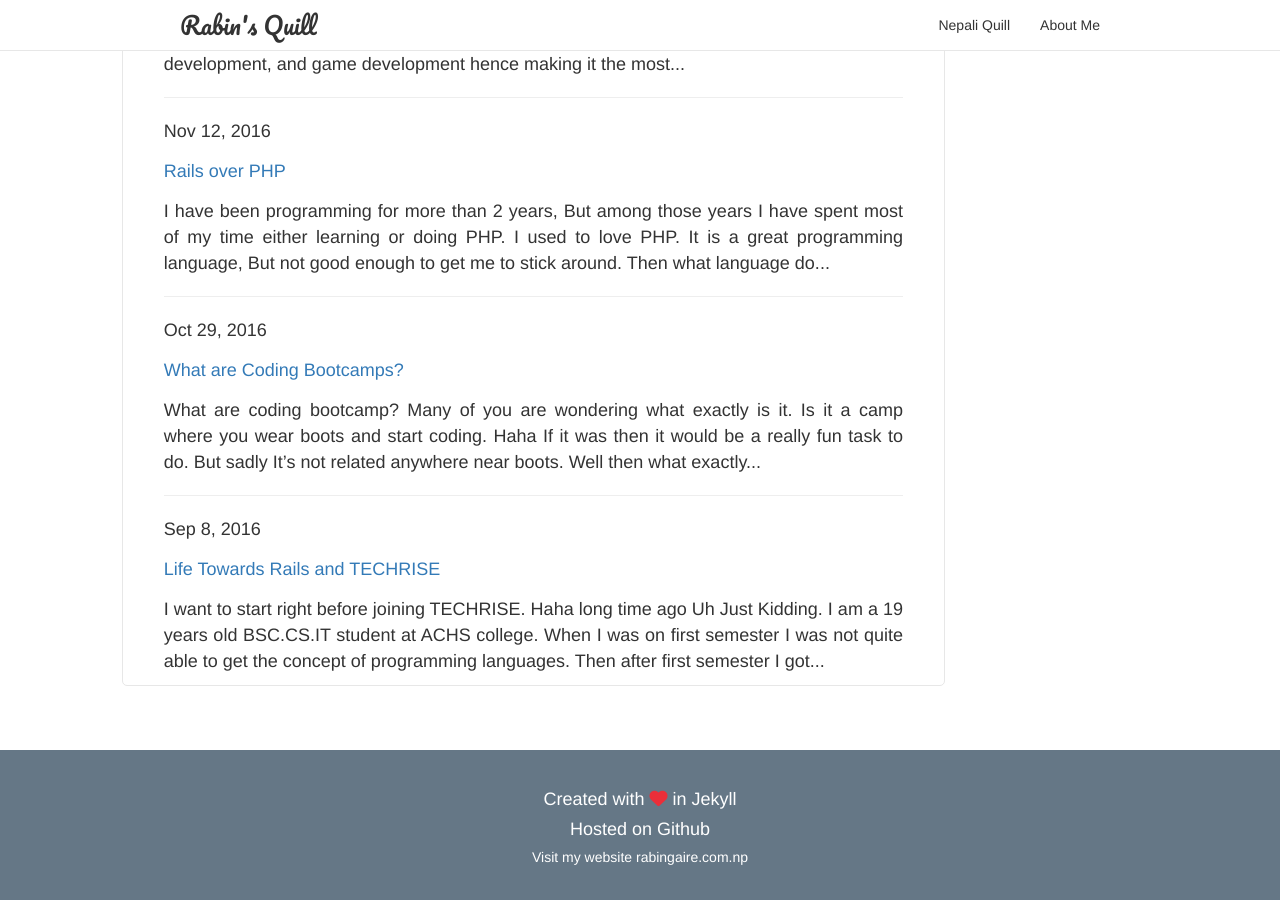
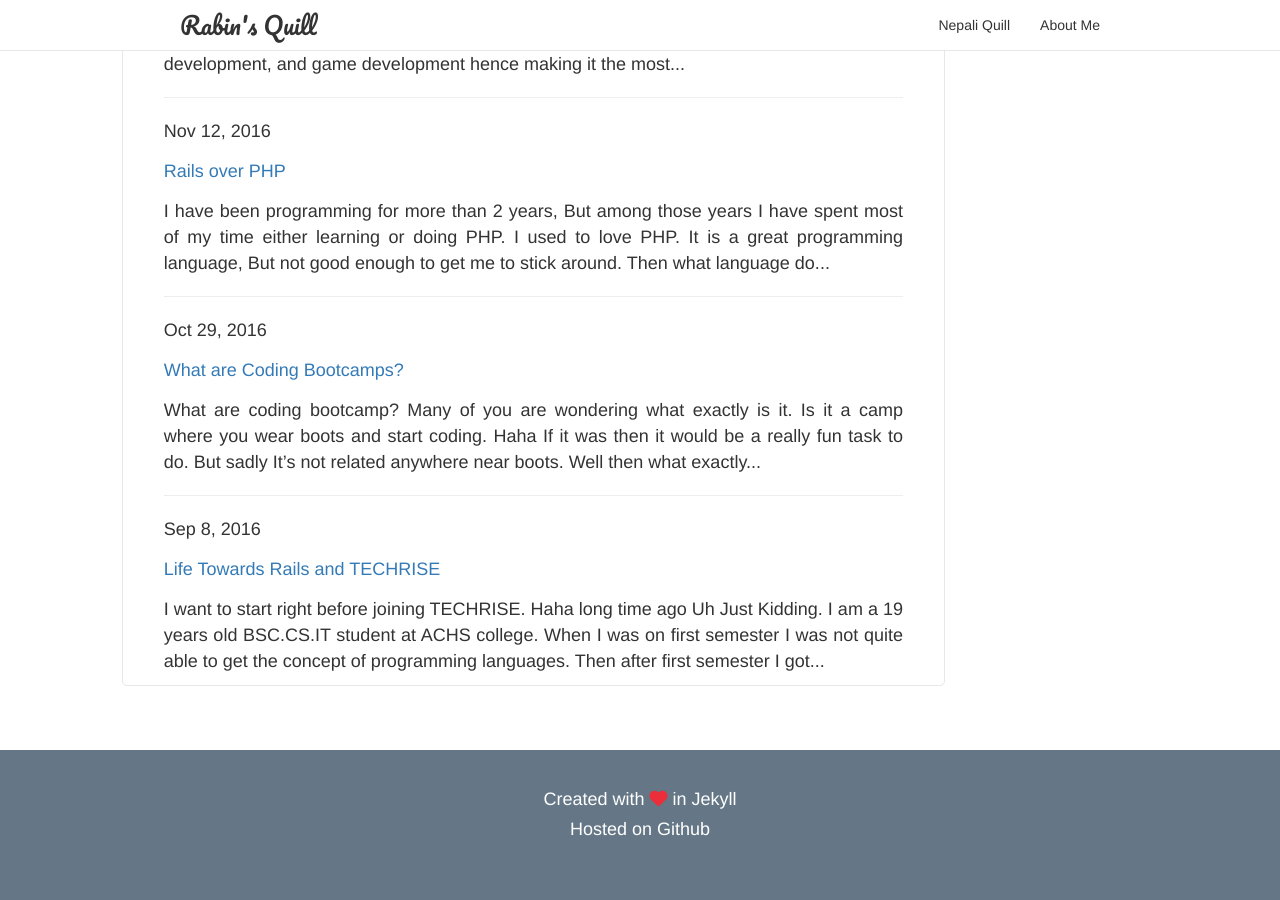
Before and after one commit to rabingaire/rabingaire.github.io, a Jekyll site: the page built from index.html, in a window 1280 px wide and 900 px high, scrolled down 1111 px. Built offline with Jekyll 4.4.1, drawn with Linux system fonts in a browser that asks for light colours; nearby versions of some CDN libraries; a script that is not in the unit is left out; comment, search, counter and statistics services are not loaded.

Commit message:
minor fix

```diff
--- a/_includes/footer.html
+++ b/_includes/footer.html
@@ -3,7 +3,6 @@
   <div class="col-md-6 text-center">
     <h4>Created with <i class="fa fa-heart" aria-hidden="true"></i> in Jekyll</h4>
     <h4>Hosted on Github</h4>
-    <h5>Visit my website <a href="http://rabingaire.com.np">rabingaire.com.np</a></h5>
   </div>
   <div class="col-md-3"></div>
 </div>
```
